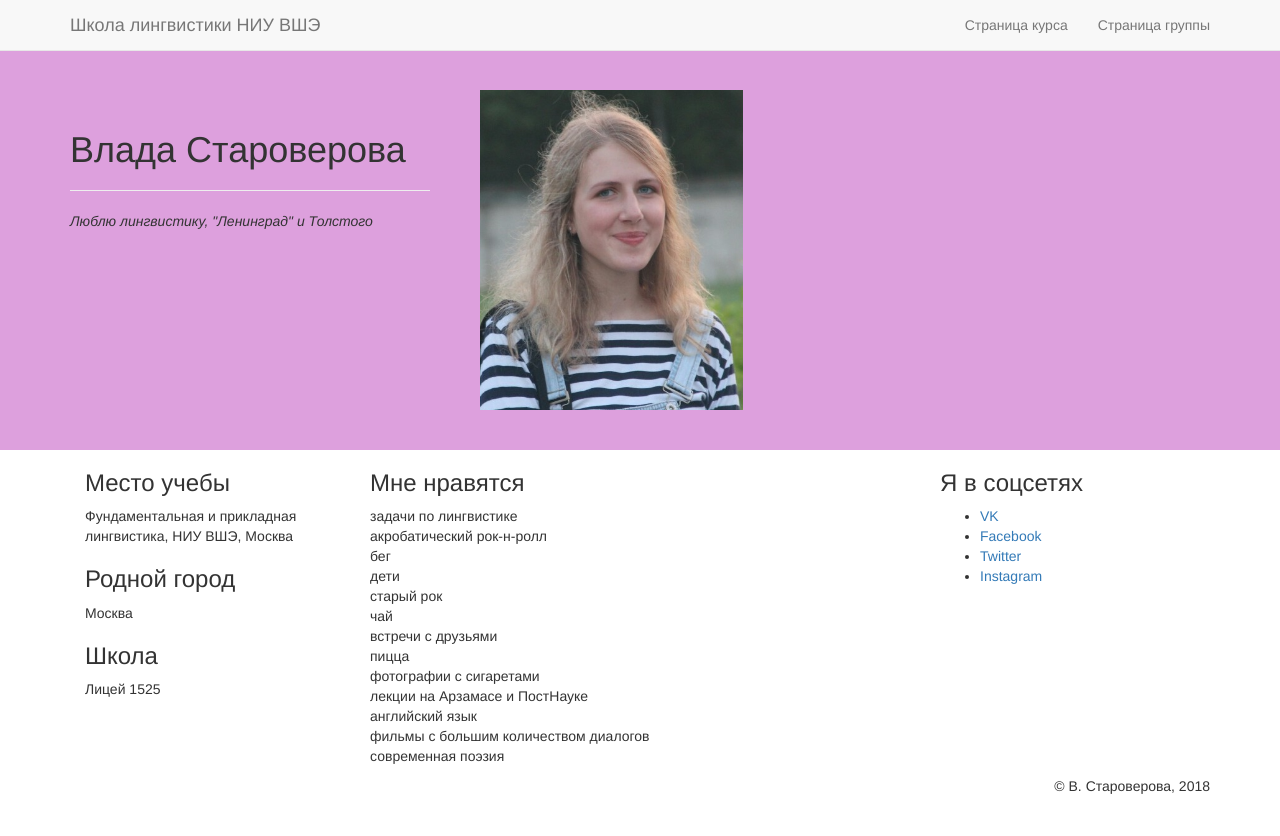
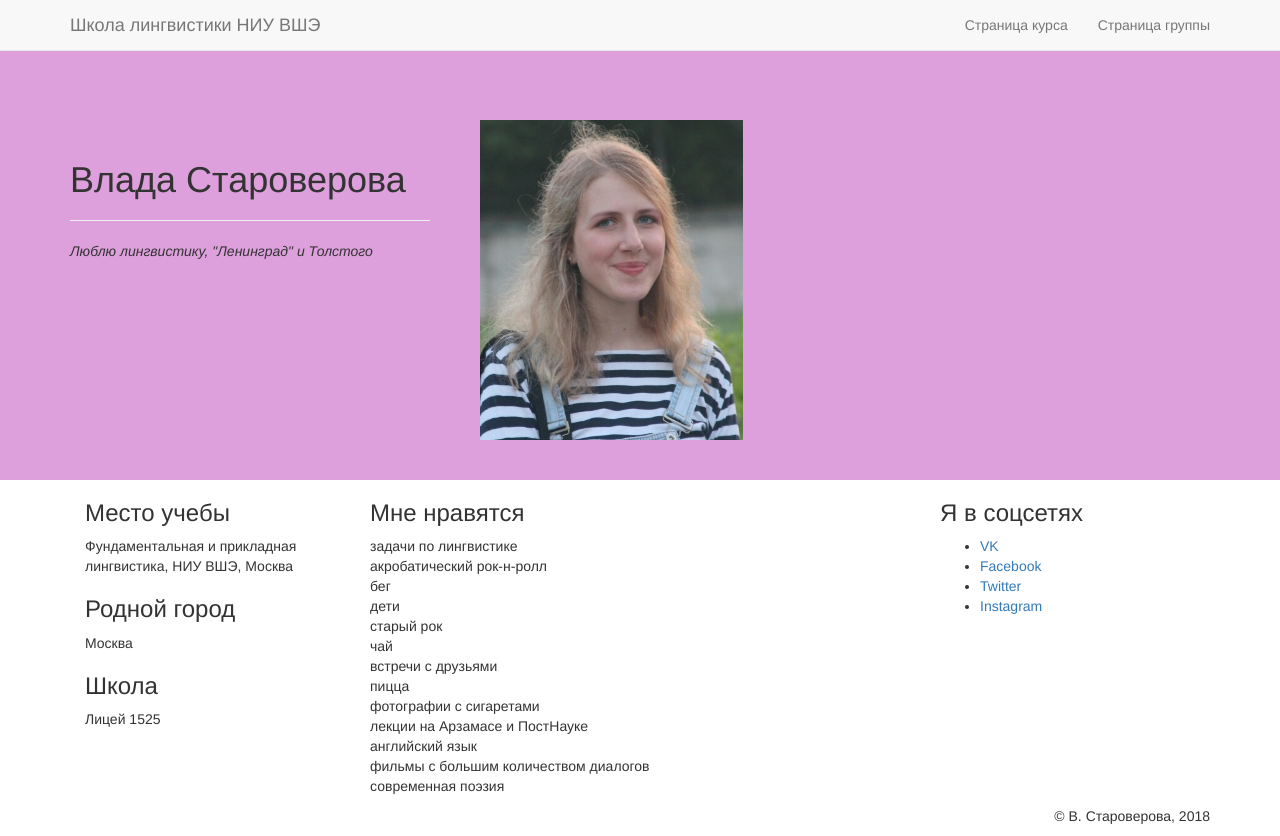
Before and after one commit to starvlada/webpage, a plain HTML site: page index.html in a window 1280 px wide. Before the commit the page ends 806 px from the top, so only its background shows below. Drawn offline with nearby package versions, Linux system fonts and the light colour scheme.

Commit message:
Update index.html

```diff
--- a/index.html
+++ b/index.html
@@ -23,7 +23,7 @@
 				</nav>
 			</div>
 		</nav>
-		<header style="background-color:plum; padding-top:70px; ">
+		<header style="background-color:plum; padding-top:100px; ">
 			<div class="container">
 				<div class="row">
 					<div class="col-md-4">
```
